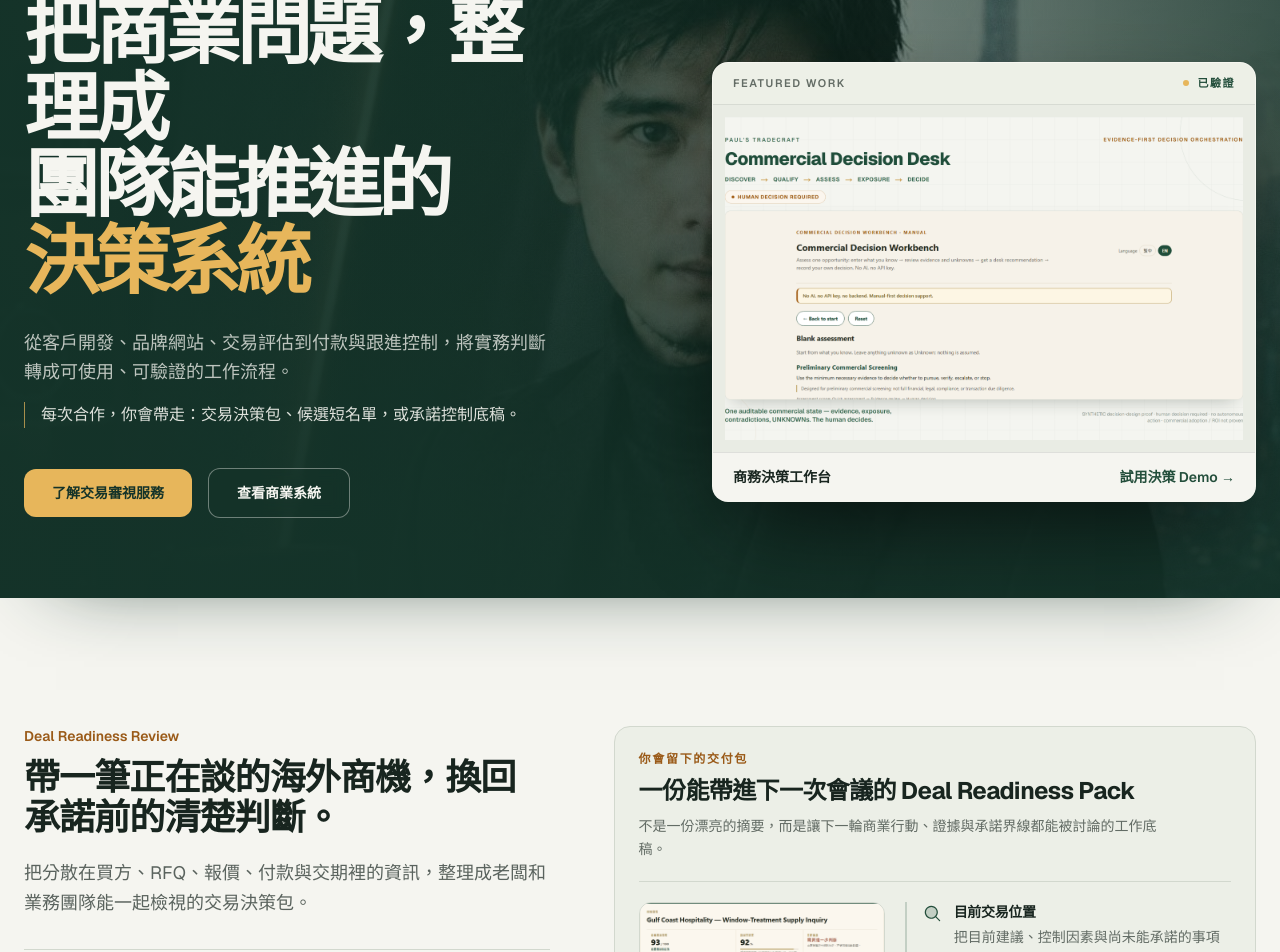
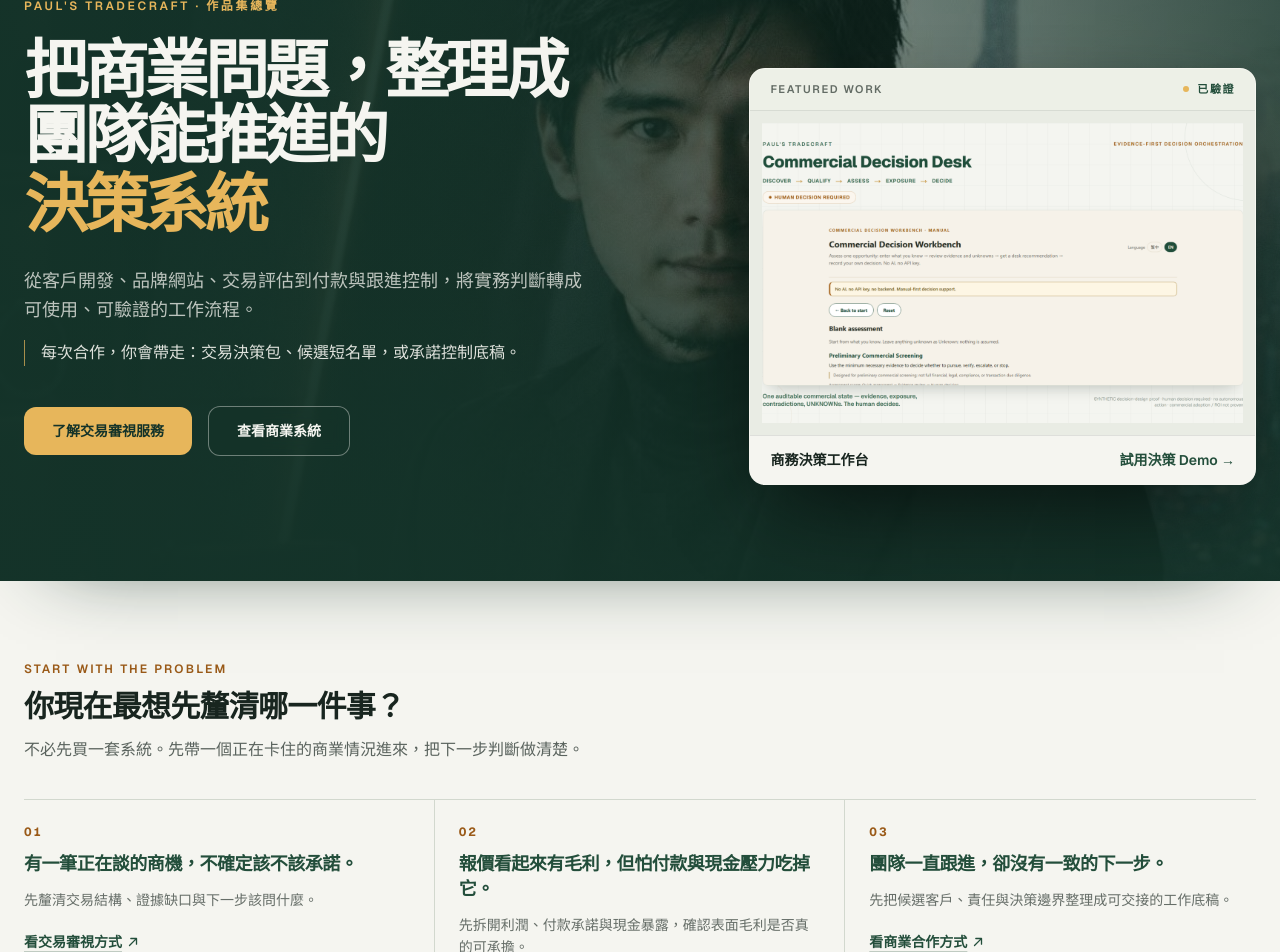
Before and after one commit to apchen1978/pauls-tradecraft, a React (Vite) app: page / in a window 1280 px wide. Shown: the part 220-1172 px from the top of the page. Built offline with nearby package versions, Linux system fonts and the light colour scheme.

Commit message:
feat(portfolio): clarify commercial entry points

```diff
--- a/src/App.jsx
+++ b/src/App.jsx
@@ -2,6 +2,7 @@ import { MotionConfig } from "motion/react";
 import { LangProvider, useLang } from "./i18n.jsx";
 import Nav from "./components/Nav.jsx";
 import Hero from "./components/Hero.jsx";
+import StartHere from "./components/StartHere.jsx";
 import DealReadiness from "./components/DealReadiness.jsx";
 import CommercialOutcomes from "./components/CommercialOutcomes.jsx";
 import Works from "./components/Works.jsx";
@@ -31,6 +32,7 @@ export default function App() {
           <Nav />
           <main id="main">
             <Hero />
+            <StartHere />
             <DealReadiness />
             <CommercialOutcomes />
             <Works />
--- a/src/components/Capabilities.jsx
+++ b/src/components/Capabilities.jsx
@@ -26,14 +26,26 @@ export default function Capabilities() {
           <h3 className="mt-3 max-w-3xl text-2xl font-bold leading-tight tracking-tight md:text-3xl">{engagement.title}</h3>
           <p className="mt-4 max-w-3xl text-base leading-relaxed text-bone/75">{engagement.summary}</p>
 
-          <div className="mt-8 grid gap-5 lg:grid-cols-[1.08fr_0.92fr]">
+          <div className="mt-8 grid gap-6 border-y border-bone/20 py-1 md:grid-cols-3 md:divide-x md:divide-bone/20">
             {engagement.offers.map((offer, index) => (
-              <article key={offer.title} className={`border-t border-bone/20 pt-4 ${index === 0 ? "lg:row-span-2" : ""}`}>
+              <article key={offer.title} className="py-6 md:px-6 md:first:pl-0 md:last:pr-0">
                 <p className="text-xs font-bold tracking-[0.16em] text-gold">{String(index + 1).padStart(2, "0")}</p>
                 <h4 className="mt-2 text-lg font-bold tracking-tight text-bone">{offer.title}</h4>
                 <p className="mt-3 text-sm font-semibold leading-relaxed text-bone/90">{offer.question}</p>
-                <p className="mt-2 text-sm leading-relaxed text-bone/70">{offer.output}</p>
-                <p className="mt-3 text-xs font-semibold leading-relaxed text-gold">{offer.takeaway}</p>
+                <dl className="mt-5 grid gap-4 text-sm leading-relaxed">
+                  <div>
+                    <dt className="text-[10px] font-bold uppercase tracking-[0.16em] text-gold">{engagement.bringLabel}</dt>
+                    <dd className="mt-1 text-bone/70">{offer.bring}</dd>
+                  </div>
+                  <div>
+                    <dt className="text-[10px] font-bold uppercase tracking-[0.16em] text-gold">{engagement.workLabel}</dt>
+                    <dd className="mt-1 text-bone/70">{offer.work}</dd>
+                  </div>
+                  <div>
+                    <dt className="text-[10px] font-bold uppercase tracking-[0.16em] text-gold">{engagement.takeawayLabel}</dt>
+                    <dd className="mt-1 font-semibold text-bone/95">{offer.takeaway}</dd>
+                  </div>
+                </dl>
                 <p className="mt-4 text-xs font-medium uppercase tracking-[0.12em] text-bone/65">{offer.proof}</p>
               </article>
             ))}
@@ -46,6 +58,7 @@ export default function Capabilities() {
             {engagement.cta}
             <ArrowUpRight size={16} weight="bold" aria-hidden="true" />
           </a>
+          <p className="mt-4 max-w-3xl text-xs leading-relaxed text-bone/60">{engagement.boundary}</p>
         </div>
 
         <div className="mt-16 border-t border-line pt-8 md:mt-20 md:pt-10">
--- a/src/components/Hero.jsx
+++ b/src/components/Hero.jsx
@@ -27,19 +27,28 @@ export default function Hero() {
         <div className="absolute inset-x-0 top-0 h-px bg-bone/10" />
       </div>
 
-      <div className="relative mx-auto grid min-h-[calc(100dvh-68px)] max-w-7xl items-end gap-12 px-4 pb-12 pt-20 md:min-h-[calc(100dvh-76px)] md:px-6 md:pb-16 md:pt-24 lg:grid-cols-[0.9fr_1.1fr] lg:gap-10 lg:pb-20">
+      <div className="relative mx-auto grid min-h-[calc(100dvh-68px)] max-w-7xl items-end gap-12 px-4 pb-12 pt-20 md:min-h-[calc(100dvh-76px)] md:px-6 md:pb-16 md:pt-24 lg:grid-cols-[1.15fr_0.85fr] lg:gap-10 lg:pb-20">
         <motion.div initial="hidden" animate="show" variants={{ show: { transition: { staggerChildren: 0.1 } } }} className="relative z-10 max-w-2xl self-center">
           <motion.p variants={fadeUp} className="text-xs font-semibold uppercase tracking-[0.22em] text-gold">
             {t.brand} · {t.brandNote}
           </motion.p>
           <motion.h1
             variants={fadeUp}
-            className="mt-6 max-w-2xl text-[clamp(2.35rem,7vw,4.7rem)] font-semibold leading-[1.02] tracking-[-0.06em] text-bone md:text-6xl xl:text-[4.7rem]"
+            className={`mt-6 max-w-2xl text-[clamp(2.35rem,7vw,4.7rem)] font-semibold leading-[1.02] tracking-[-0.06em] text-bone md:text-6xl lg:text-[3rem] ${lang === "zh" ? "xl:text-[4rem]" : "xl:text-[3rem]"}`}
           >
-            {t.hero.headlineA}
-            <br />
-            <span className="font-semibold text-bone">{t.hero.headlineB}</span>
-            <span className="inline-block font-semibold text-gold">{t.hero.headlineHighlight}</span>
+            <span className="lg:hidden">
+              {t.hero.headlineA}
+              <br />
+              <span className="font-semibold text-bone">{t.hero.headlineB}</span>
+              <span className="inline-block font-semibold text-gold">{t.hero.headlineHighlight}</span>
+            </span>
+            <span className="hidden lg:block">
+              {t.hero.headlineDesktopA}
+              <br />
+              <span className="font-semibold text-bone">{t.hero.headlineDesktopB}</span>
+              <br />
+              <span className="inline-block font-semibold text-gold lg:mt-1">{t.hero.headlineHighlight}</span>
+            </span>
           </motion.h1>
           <motion.p variants={fadeUp} className="mt-7 max-w-[48ch] text-base leading-relaxed text-bone/75 md:text-lg">
             {t.hero.sub}
--- /dev/null
+++ b/src/components/StartHere.jsx
@@ -0,0 +1,37 @@
+import { ArrowUpRight } from "@phosphor-icons/react";
+import { useLang } from "../i18n.jsx";
+
+export default function StartHere() {
+  const { t } = useLang();
+  const content = t.startHere;
+
+  return (
+    <section id="start-here" className="scroll-mt-24 border-b border-line bg-bone">
+      <div className="mx-auto max-w-7xl px-4 py-16 md:px-6 md:py-20">
+        <div className="max-w-2xl">
+          <p className="eyebrow">{content.eyebrow}</p>
+          <h2 className="mt-3 text-2xl font-bold tracking-tight md:text-3xl">{content.headline}</h2>
+          <p className="mt-3 text-sm leading-relaxed text-ink/70 md:text-base">{content.intro}</p>
+        </div>
+
+        <div className="mt-9 grid border-y border-line md:grid-cols-3 md:divide-x md:divide-line">
+          {content.items.map((item, index) => (
+            <a
+              key={item.title}
+              href={item.href}
+              className="group border-b border-line px-0 py-6 last:border-b-0 md:border-b-0 md:px-6 md:first:pl-0 md:last:pr-0"
+            >
+              <p className="text-xs font-bold tabular-nums tracking-[0.16em] text-amber">0{index + 1}</p>
+              <h3 className="mt-3 text-lg font-bold leading-snug tracking-tight text-forest group-hover:text-amber">{item.title}</h3>
+              <p className="mt-3 text-sm leading-relaxed text-ink/65">{item.outcome}</p>
+              <span className="mt-5 inline-flex items-center gap-1 text-sm font-semibold text-forest underline decoration-forest/25 underline-offset-4 transition-colors group-hover:text-amber">
+                {item.cta}
+                <ArrowUpRight size={14} weight="bold" aria-hidden="true" />
+              </span>
+            </a>
+          ))}
+        </div>
+      </div>
+    </section>
+  );
+}
--- a/src/i18n.jsx
+++ b/src/i18n.jsx
@@ -8,6 +8,8 @@ const dict = {
     hero: {
       headlineA: "把商業問題，整理成",
       headlineB: "團隊能推進的",
+      headlineDesktopA: "把商業問題，整理成",
+      headlineDesktopB: "團隊能推進的",
       headlineHighlight: "決策系統",
       sub: "從客戶開發、品牌網站、交易評估到付款與跟進控制，將實務判斷轉成可使用、可驗證的工作流程。",
       youGet: "每次合作，你會帶走：交易決策包、候選短名單，或承諾控制底稿。",
@@ -25,6 +27,16 @@ const dict = {
       featuredDisclosure: "合成範例 · 僅為供應商付款承諾 — 非公司現金餘額或資金缺口。",
       featuredCta: "試試付款原型",
       cddInvite: "有一筆正在評估的商機？帶進來一起看。",
+    },
+    startHere: {
+      eyebrow: "START WITH THE PROBLEM",
+      headline: "你現在最想先釐清哪一件事？",
+      intro: "不必先買一套系統。先帶一個正在卡住的商業情況進來，把下一步判斷做清楚。",
+      items: [
+        { title: "有一筆正在談的商機，不確定該不該承諾。", outcome: "先釐清交易結構、證據缺口與下一步該問什麼。", cta: "看交易審視方式", href: "#deal-readiness" },
+        { title: "報價看起來有毛利，但怕付款與現金壓力吃掉它。", outcome: "先拆開利潤、付款承諾與現金暴露，確認表面毛利是否真的可承擔。", cta: "看利潤與付款判斷", href: "#outcomes" },
+        { title: "團隊一直跟進，卻沒有一致的下一步。", outcome: "先把候選客戶、責任與決策邊界整理成可交接的工作底稿。", cta: "看商業合作方式", href: "#capabilities" },
+      ],
     },
     works: {
       eyebrow: "Selected Works",
@@ -134,29 +146,36 @@ const dict = {
       headline: "從一個重要決策開始",
       tagline: "先把商業問題、證據與下一步整理清楚，再決定需要什麼工具與自動化。",
       engagement: {
-        eyebrow: "COMMERCIAL SYSTEMS",
-        title: "把一個商業瓶頸，變成團隊能推進的工作底稿。",
-        summary: "你可以帶一筆海外商機、一段付款壓力，或一個卡住的流程進來。我會先釐清事實、責任與決策邊界，再建立可使用、可驗證的下一步。",
-        cta: "討論商業 Pilot",
+        eyebrow: "START WITH A COMMERCIAL QUESTION",
+        title: "先把一個不能憑直覺承諾的問題看清楚。",
+        summary: "不是先導入一套大系統，而是帶一筆正在談的商機、報價或流程卡點進來，先做出團隊能使用的下一步判斷。",
+        bringLabel: "帶什麼進來",
+        workLabel: "一起釐清",
+        takeawayLabel: "你最後帶走",
+        cta: "帶一筆問題來談",
+        boundary: "這是以人工審視與工作底稿為主的商業合作；財務、法務、合規、信用與最終承諾，仍須由 owner 與相應專業人士確認。",
         offers: [
           {
-            title: "Overseas Growth Pilot",
+            title: "海外商機審視",
             question: "哪些海外客戶值得投入？",
-            output: "證據化的潛在客戶短名單、UNKNOWN 與下一輪研究問題。",
+            bring: "買方名稱、網站、展會名單、詢盤，或目前已有的公開線索。",
+            work: "把候選訊號、來源、UNKNOWN 與下一輪驗證問題分開。",
             takeaway: "你帶走：候選短名單與下一輪該問誰。",
             proof: "Overseas Lead Discovery",
           },
           {
-            title: "Deal Readiness Review",
+            title: "交易承諾前審視",
             question: "這筆商機現在能不能推進？",
-            output: "CDD 評估、控制因素、Decision Path（這單卡在哪、下一步動什麼）、Deal Brief（帶進會議的判斷文件）與人類決定邊界。",
+            bring: "RFQ、報價、買方脈絡、付款與交期條件；資料不完整也可以。",
+            work: "把交易結構、控制因素、證據缺口與承諾邊界放到同一個判斷畫面。",
             takeaway: "你帶走：可帶進會議的交易判斷。",
             proof: "商務決策工作台",
           },
           {
-            title: "Commercial Control Sprint",
+            title: "報價與現金壓力審視",
             question: "報價與付款承諾會如何影響執行？",
-            output: "付款情境、報價版本與跟進控制點，讓承諾和風險可被檢視。",
+            bring: "報價版本、成本概算、付款條件、採購或供應商付款承諾。",
+            work: "把表面毛利、付款時點、承諾暴露與需要確認的條件拆開。",
             takeaway: "你帶走：可對帳的承諾與暴露底稿。",
             proof: "付款集中度分析 · Pilot 追蹤器",
           },
@@ -302,6 +321,8 @@ const dict = {
     hero: {
       headlineA: "Turn commercial problems",
       headlineB: "into systems teams ",
+      headlineDesktopA: "Turn commercial problems",
+      headlineDesktopB: "into systems teams",
       headlineHighlight: "can act on",
       sub: "From lead qualification and brand websites to deal review and payment control, I turn commercial judgment into usable, verifiable workflows.",
       youGet: "Every engagement leaves you with: a deal decision pack, a candidate shortlist, or a commitment control brief.",
@@ -319,6 +340,16 @@ const dict = {
       featuredDisclosure: "Synthetic example · supplier-payment commitments only — not company cash balance or shortfall.",
       featuredCta: "Try the Payment Prototype",
       cddInvite: "Have a live opportunity to review? Bring it in.",
+    },
+    startHere: {
+      eyebrow: "START WITH THE PROBLEM",
+      headline: "What do you need to make clear first?",
+      intro: "You do not need to buy a system first. Bring one stuck commercial situation, and make the next judgment clear.",
+      items: [
+        { title: "A live opportunity is moving, but you are not ready to commit.", outcome: "Clarify the deal structure, evidence gaps, and the next questions before more resources are committed.", cta: "See deal readiness", href: "#deal-readiness" },
+        { title: "The quote shows margin, but payment and cash pressure could consume it.", outcome: "Separate profit, payment commitments, and cash exposure before assuming the apparent margin is carryable.", cta: "See margin and payment review", href: "#outcomes" },
+        { title: "The team keeps following up, but no one agrees on the next move.", outcome: "Turn candidate buyers, ownership, and decision boundaries into a working brief the team can hand over and use.", cta: "See commercial engagement", href: "#capabilities" },
+      ],
     },
     works: {
       eyebrow: "Selected Works",
@@ -428,29 +459,36 @@ const dict = {
       headline: "Start with one decision that matters",
       tagline: "Clarify the commercial problem, evidence, and next move before deciding what to automate or build.",
       engagement: {
-        eyebrow: "COMMERCIAL SYSTEMS",
-        title: "Turn one commercial bottleneck into a working decision brief.",
-        summary: "Bring a live opportunity, payment pressure, or stuck workflow. We clarify the facts, ownership, and decision boundary, then shape a usable and verifiable next step.",
-        cta: "Discuss a Commercial Pilot",
+        eyebrow: "START WITH A COMMERCIAL QUESTION",
+        title: "Make one question you cannot commit on by instinct clear first.",
+        summary: "Do not start by adopting a large system. Bring a live opportunity, quote, or stuck workflow, and make the next judgment usable for the team.",
+        bringLabel: "BRING",
+        workLabel: "WORK THROUGH",
+        takeawayLabel: "TAKE AWAY",
+        cta: "Bring a live question",
+        boundary: "This is a human-reviewed commercial engagement built around working briefs. Finance, legal, compliance, credit, and final commitments remain with the owner and the appropriate professionals.",
         offers: [
           {
-            title: "Overseas Growth Pilot",
+            title: "Overseas Opportunity Review",
             question: "Which overseas prospects deserve attention?",
-            output: "An evidence-qualified shortlist, explicit unknowns, and the next research questions.",
+            bring: "A buyer name, website, trade-show list, inquiry, or the public signals you already have.",
+            work: "Separate candidate signals, source context, UNKNOWNs, and the next verification questions.",
             takeaway: "You take away: a candidate shortlist and the next questions to ask.",
             proof: "Overseas Lead Discovery",
           },
           {
             title: "Deal Readiness Review",
             question: "Can this opportunity move forward now?",
-            output: "CDD assessment, control factors, Decision Path (where the deal is stuck and what moves next), Deal Brief (a judgment document for the meeting), and the human decision boundary.",
+            bring: "An RFQ, quote, buyer context, payment terms, and delivery conditions. Incomplete information is welcome.",
+            work: "Put deal structure, control factors, evidence gaps, and commitment boundaries on one decision surface.",
             takeaway: "You take away: a deal judgment you can take into the meeting.",
             proof: "Commercial Decision Desk",
           },
           {
-            title: "Commercial Control Sprint",
+            title: "Quote & Cash Review",
             question: "How will quotes and payment commitments affect execution?",
-            output: "Payment scenarios, quote versions, and follow-up controls that make commitments reviewable.",
+            bring: "Quote versions, cost assumptions, payment terms, and supplier or purchasing commitments.",
+            work: "Separate apparent margin, payment timing, commitment exposure, and the conditions that still need confirmation.",
             takeaway: "You take away: a reconciled commitment and exposure brief.",
             proof: "Payment Concentration · Pilot Tracker",
           },
```
